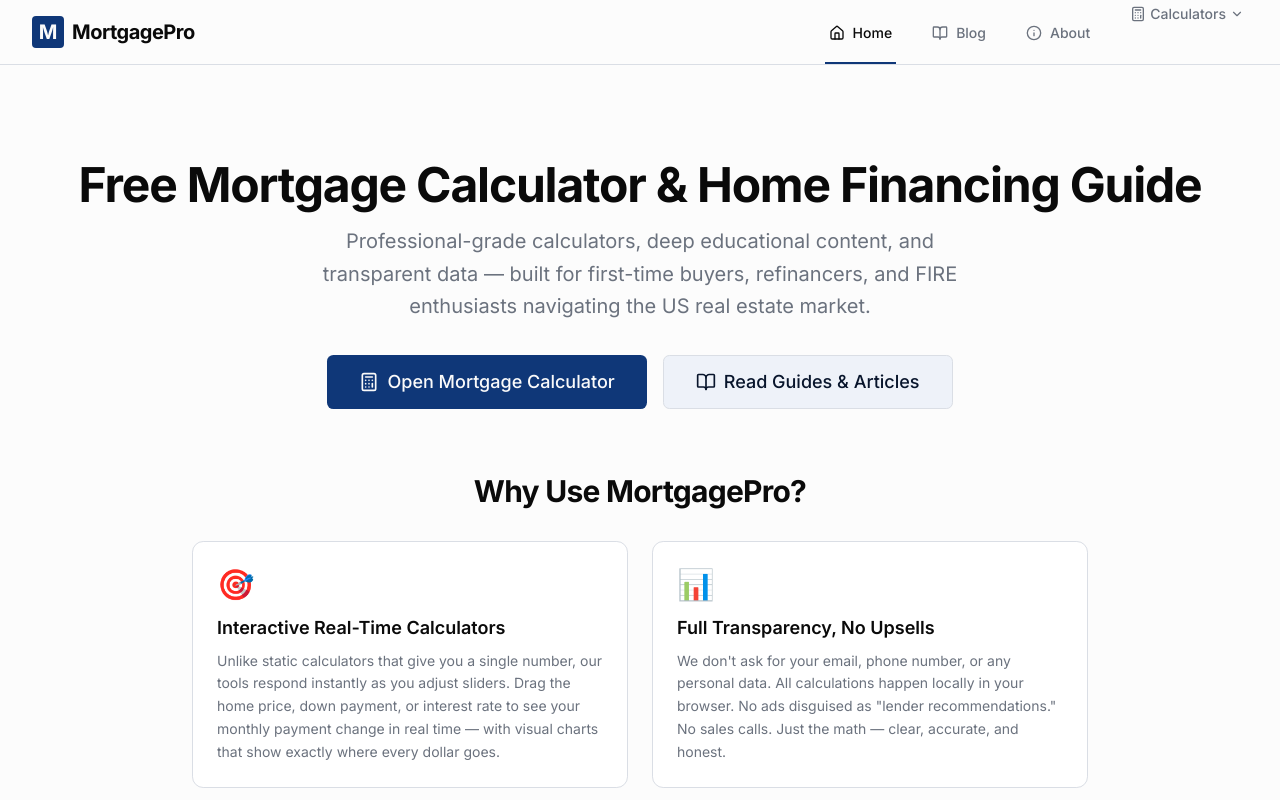
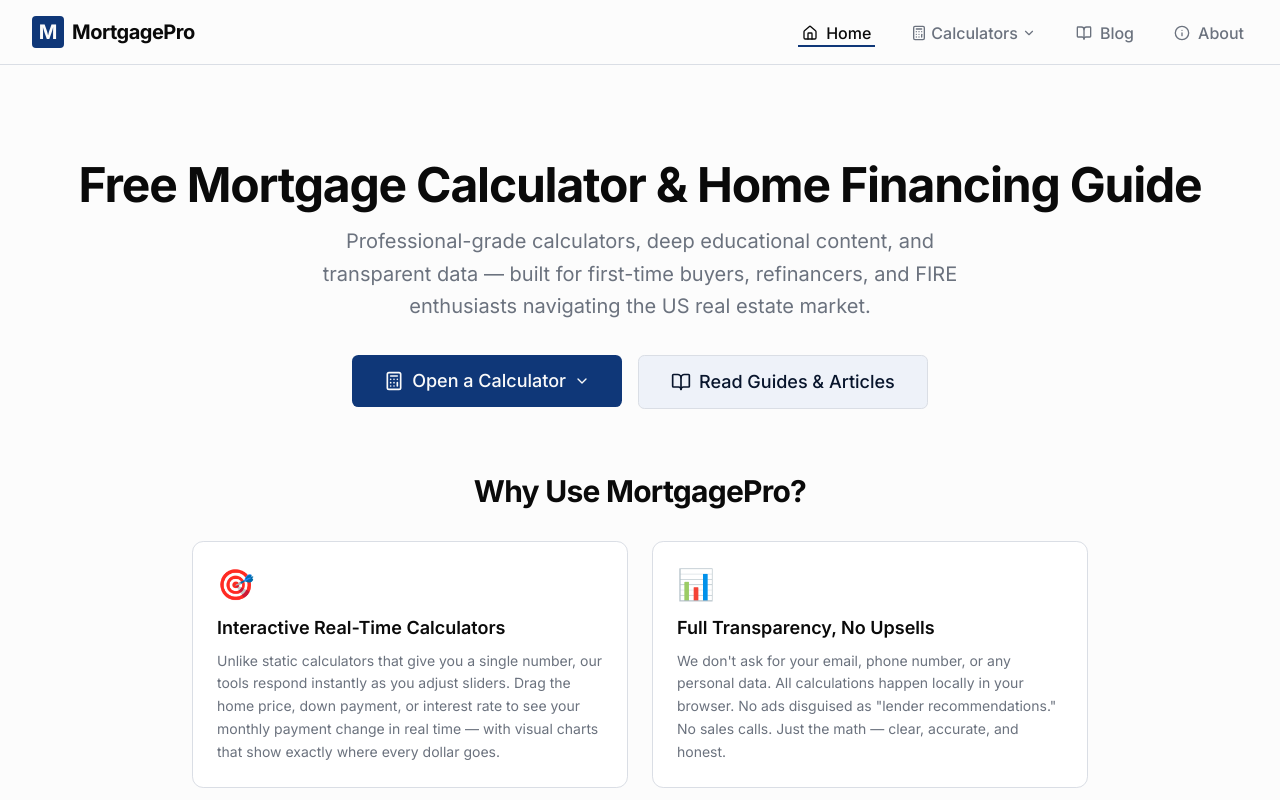
Before and after one commit to chongsong240/MortgagePro, a React (Vite) app: page / in a window 1280 px wide. Shown: the top 800 px of the page. Built offline with nearby package versions, Linux system fonts and the light colour scheme.

Commit message:
fix: nav alignment, font size, calculator order, hero dropdown

```diff
--- a/src/App.tsx
+++ b/src/App.tsx
@@ -100,7 +100,7 @@ function DropdownNav({ isMobile = false, onItemClick }: { isMobile?: boolean; on
     <div ref={dropdownRef} className="relative">
       <button
         onClick={() => setIsOpen(!isOpen)}
-        className={`inline-flex items-center px-1 pt-1 border-b-2 text-sm font-medium transition-colors gap-1 ${
+        className={`inline-flex items-center px-1 pt-1 border-b-2 text-base font-medium transition-colors gap-1 ${
           isCalculatorActive
             ? 'border-primary text-foreground'
             : 'border-transparent text-muted-foreground hover:border-border hover:text-foreground'
@@ -137,61 +137,70 @@ function Navigation() {
   const location = useLocation();
   const [isOpen, setIsOpen] = useState(false);
 
-  const links = [
+  // Calculators placed right after Home
+  const linksBefore = [
     { name: 'Home', path: '/', icon: Home },
+  ];
+  const linksAfter = [
     { name: 'Blog', path: '/blog', icon: BookOpen },
     { name: 'About', path: '/about', icon: Info },
   ];
 
   const closeMobile = () => setIsOpen(false);
 
+  const navLinkClass = (isActive: boolean) =>
+    `inline-flex items-center px-1 pt-1 border-b-2 text-base font-medium transition-colors ${
+      isActive
+        ? 'border-primary text-foreground'
+        : 'border-transparent text-muted-foreground hover:border-border hover:text-foreground'
+    }`;
+
   return (
     <nav className="border-b bg-background sticky top-0 z-50">
       <div className="max-w-7xl mx-auto px-4 sm:px-6 lg:px-8">
-        <div className="flex justify-between h-16">
-          <div className="flex justify-between w-full sm:w-auto">
-            <div className="flex-shrink-0 flex items-center gap-2">
-              <div className="w-8 h-8 rounded bg-primary text-primary-foreground flex items-center justify-center font-bold text-xl">
-                M
-              </div>
-              <span className="font-bold text-xl tracking-tight text-foreground">MortgagePro</span>
+        <div className="flex items-center justify-between h-16">
+          {/* Logo */}
+          <div className="flex-shrink-0 flex items-center gap-2">
+            <div className="w-8 h-8 rounded bg-primary text-primary-foreground flex items-center justify-center font-bold text-xl">
+              M
             </div>
-
-            <div className="flex items-center sm:hidden">
-              <button
-                onClick={() => setIsOpen(!isOpen)}
-                className="inline-flex items-center justify-center p-2 rounded-md text-muted-foreground hover:text-foreground hover:bg-muted focus:outline-none focus:ring-2 focus:ring-inset focus:ring-primary"
-              >
-                <span className="sr-only">Open main menu</span>
-                {isOpen ? (
-                  <X className="block h-6 w-6" aria-hidden="true" />
-                ) : (
-                  <Menu className="block h-6 w-6" aria-hidden="true" />
-                )}
-              </button>
-            </div>
+            <span className="font-bold text-xl tracking-tight text-foreground">MortgagePro</span>
           </div>
 
-          <div className="hidden sm:ml-8 sm:flex sm:space-x-8">
-            {links.map((link) => {
-              const isActive = location.pathname === link.path || (link.path !== '/' && location.pathname.startsWith(link.path));
+          {/* Desktop nav */}
+          <div className="hidden sm:flex sm:items-center sm:gap-8">
+            {linksBefore.map((link) => {
+              const isActive = location.pathname === link.path;
               const Icon = link.icon;
               return (
-                <Link
-                  key={link.path}
-                  to={link.path}
-                  className={`inline-flex items-center px-1 pt-1 border-b-2 text-sm font-medium transition-colors ${
-                    isActive
-                      ? 'border-primary text-foreground'
-                      : 'border-transparent text-muted-foreground hover:border-border hover:text-foreground'
-                  }`}
-                >
+                <Link key={link.path} to={link.path} className={navLinkClass(isActive)}>
                   <Icon className="w-4 h-4 mr-2" />
                   {link.name}
                 </Link>
               );
             })}
             <DropdownNav />
+            {linksAfter.map((link) => {
+              const isActive = location.pathname === link.path || location.pathname.startsWith(link.path);
+              const Icon = link.icon;
+              return (
+                <Link key={link.path} to={link.path} className={navLinkClass(isActive)}>
+                  <Icon className="w-4 h-4 mr-2" />
+                  {link.name}
+                </Link>
+              );
+            })}
+          </div>
+
+          {/* Mobile hamburger */}
+          <div className="flex items-center sm:hidden">
+            <button
+              onClick={() => setIsOpen(!isOpen)}
+              className="inline-flex items-center justify-center p-2 rounded-md text-muted-foreground hover:text-foreground hover:bg-muted focus:outline-none focus:ring-2 focus:ring-inset focus:ring-primary"
+            >
+              <span className="sr-only">Open main menu</span>
+              {isOpen ? <X className="block h-6 w-6" /> : <Menu className="block h-6 w-6" />}
+            </button>
           </div>
         </div>
       </div>
@@ -200,8 +209,8 @@ function Navigation() {
       {isOpen && (
         <div className="sm:hidden border-t">
           <div className="pt-2 pb-3 space-y-1">
-            {links.map((link) => {
-              const isActive = location.pathname === link.path || (link.path !== '/' && location.pathname.startsWith(link.path));
+            {[...linksBefore, ...linksAfter].map((link) => {
+              const isActive = link.path === '/' ? location.pathname === '/' : location.pathname.startsWith(link.path);
               const Icon = link.icon;
               return (
                 <Link
@@ -243,6 +252,49 @@ function Footer() {
         </div>
       </div>
     </footer>
+  );
+}
+
+// Hero CTA dropdown — lets users pick which calculator to open
+function HeroCalculatorDropdown() {
+  const [open, setOpen] = useState(false);
+  const ref = useRef<HTMLDivElement>(null);
+
+  useEffect(() => {
+    function handleClick(e: MouseEvent) {
+      if (ref.current && !ref.current.contains(e.target as Node)) setOpen(false);
+    }
+    document.addEventListener('mousedown', handleClick);
+    return () => document.removeEventListener('mousedown', handleClick);
+  }, []);
+
+  return (
+    <div ref={ref} className="relative">
+      <button
+        onClick={() => setOpen(!open)}
+        className="inline-flex items-center justify-center bg-primary text-primary-foreground px-8 py-3 rounded-md font-medium hover:bg-primary/90 transition-colors text-lg gap-2"
+      >
+        <CalculatorIcon className="w-5 h-5" />
+        Open a Calculator
+        <ChevronDown className={`w-4 h-4 transition-transform ${open ? 'rotate-180' : ''}`} />
+      </button>
+      {open && (
+        <div className="absolute top-full left-0 mt-2 w-72 bg-background border border-border rounded-xl shadow-xl z-50 py-2 overflow-hidden">
+          <p className="px-4 py-2 text-xs font-semibold text-muted-foreground uppercase tracking-wider">Choose a Calculator</p>
+          {CALCULATOR_LINKS.map((link) => (
+            <Link
+              key={link.path}
+              to={link.path}
+              onClick={() => setOpen(false)}
+              className="flex items-center gap-3 px-4 py-2.5 text-sm text-muted-foreground hover:bg-muted hover:text-foreground transition-colors"
+            >
+              <CalculatorIcon className="w-4 h-4 shrink-0 text-primary" />
+              {link.name}
+            </Link>
+          ))}
+        </div>
+      )}
+    </div>
   );
 }
 
@@ -396,13 +448,7 @@ function HomePage() {
           refinancers, and FIRE enthusiasts navigating the US real estate market.
         </p>
         <div className="flex flex-col sm:flex-row gap-4">
-          <Link
-            to="/mortgage-calculator"
-            className="inline-flex items-center justify-center bg-primary text-primary-foreground px-8 py-3 rounded-md font-medium hover:bg-primary/90 transition-colors text-lg"
-          >
-            <CalculatorIcon className="w-5 h-5 mr-2" />
-            Open Mortgage Calculator
-          </Link>
+          <HeroCalculatorDropdown />
           <Link
             to="/blog"
             className="inline-flex items-center justify-center bg-secondary text-secondary-foreground px-8 py-3 rounded-md font-medium hover:bg-secondary/80 transition-colors text-lg border border-border"
```
